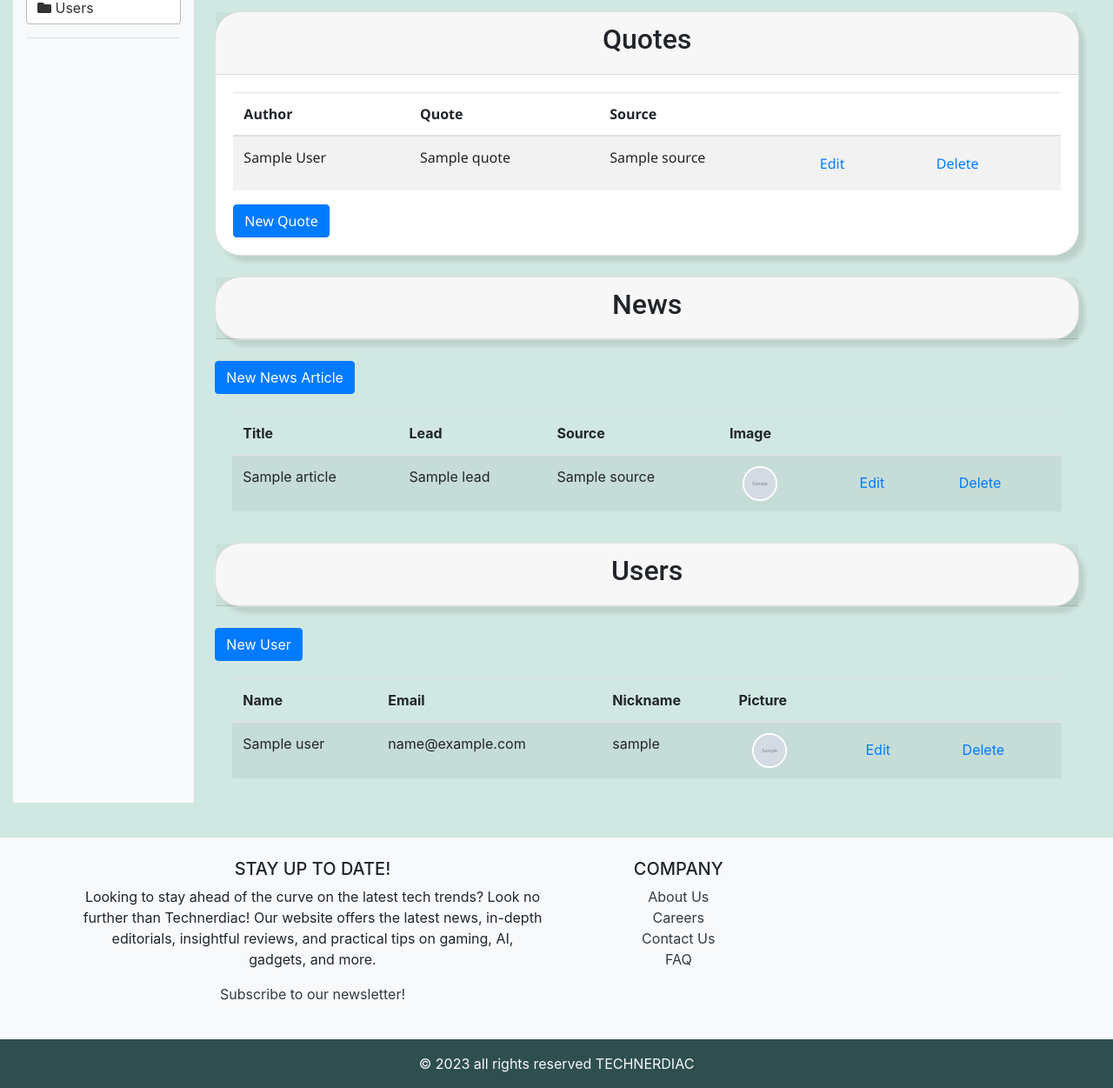
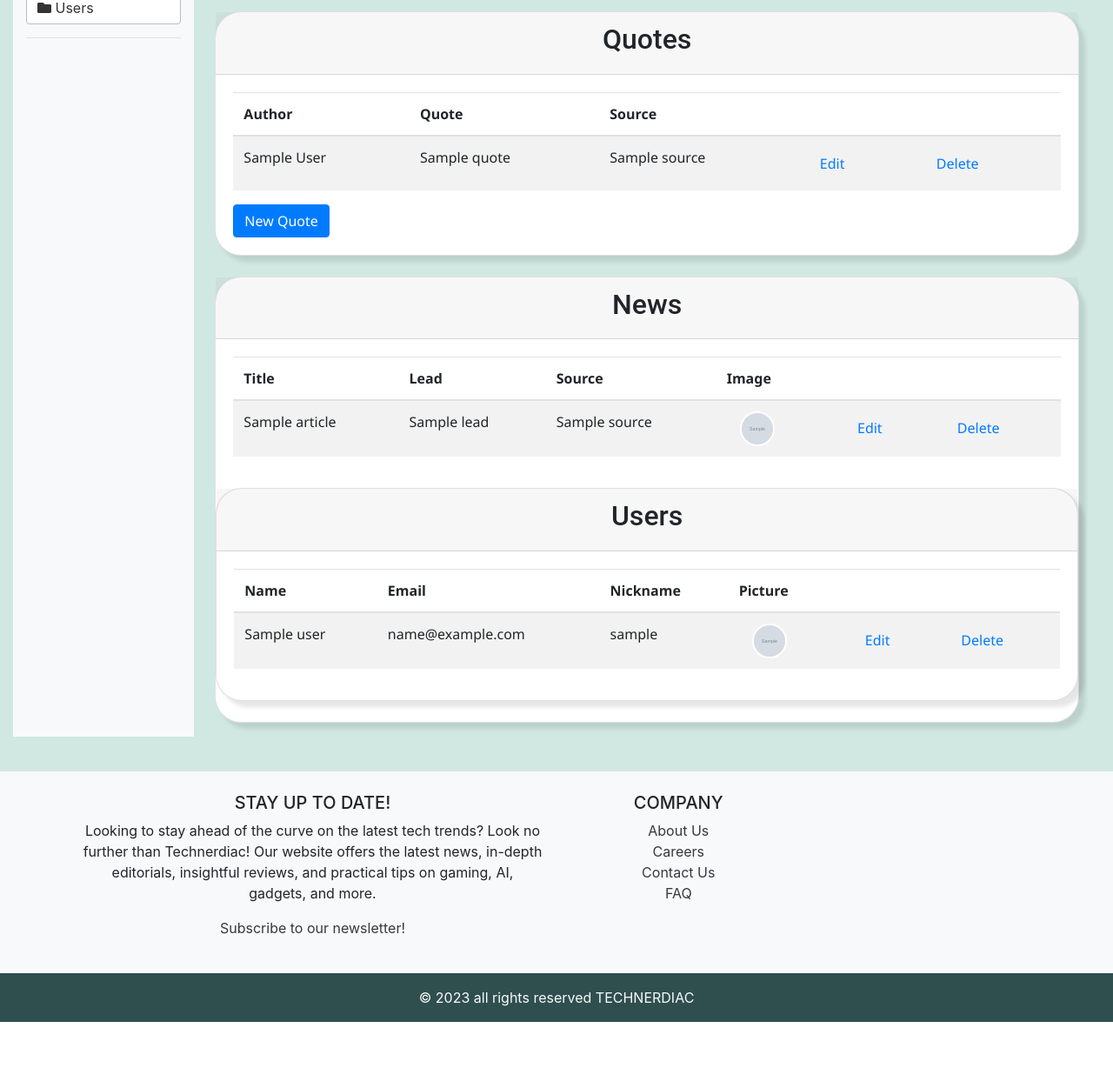
Before and after one commit to wadevondoom/technerd, a Flask app: page /admin in a window 1280 px wide. Shown: the part 437-1688 px from the top of the page at 87% size. After the commit the page ends 1612 px from the top, so only its background shows below. Run offline with Flask 2, Linux system fonts and the light colour scheme; a user stored in the database is signed in; grey boxes marked "Sample" are stand-in pictures; a database or web service that is not in the repository returns one stand-in record (values such as "Sample title"); some libraries are stand-ins or nearby versions.

Commit message:
Some formatting was messed up.

```diff
--- a/templates/admin.html
+++ b/templates/admin.html
@@ -257,9 +257,6 @@
                         <div class="card-header">
                             <h2>News</h2>
                         </div>
-                    </div>
-                    <a href="#" class="btn btn-primary">New News Article</a>
-                    </div>
                         <div class="card-body">
                             <div class="table-responsive">
                                 <table class="table table-striped">
@@ -310,9 +307,6 @@
                     <div class="card-header">
                         <h2>Users</h2>
                     </div>
-                    </div>
-                        <a href="#" class="btn btn-primary">New User</a>
-                    </div>
                     <div class="card-body">
                         <div class="table-responsive">
                             <table class="table table-striped">
```
